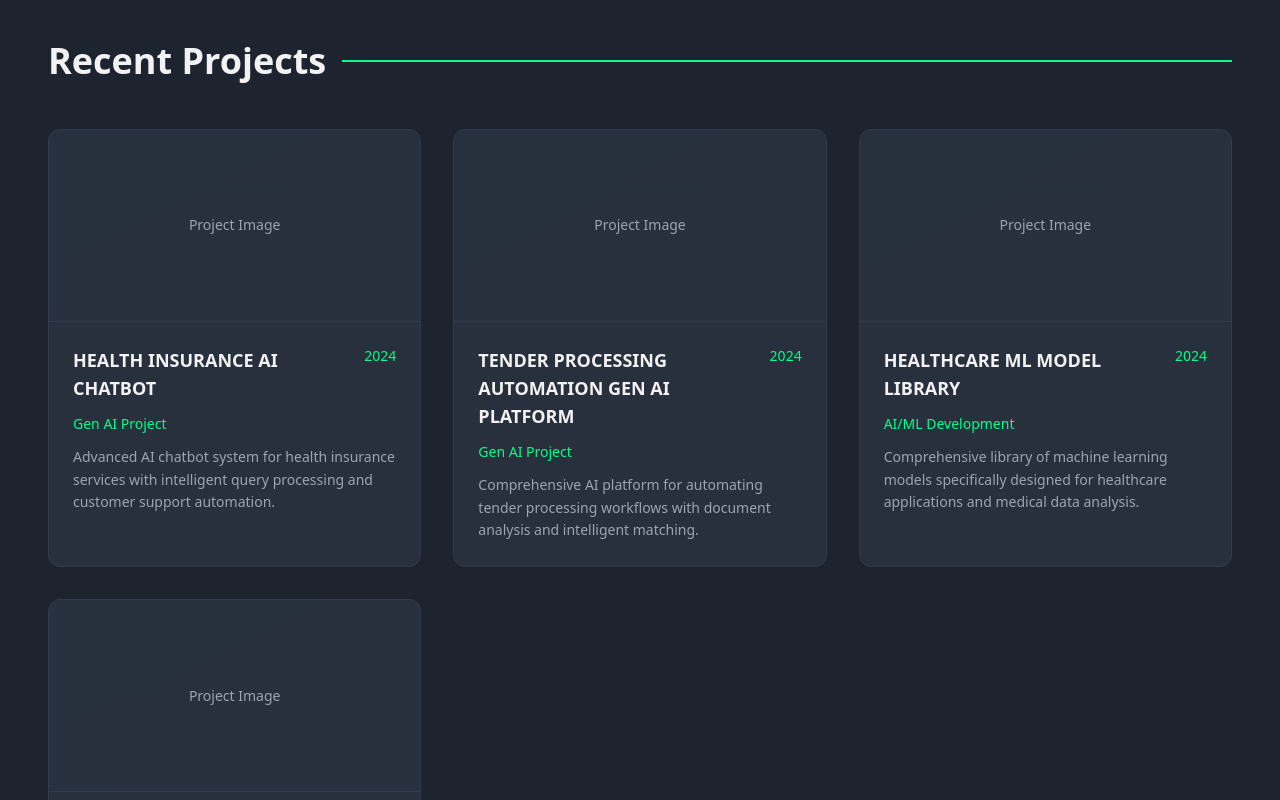
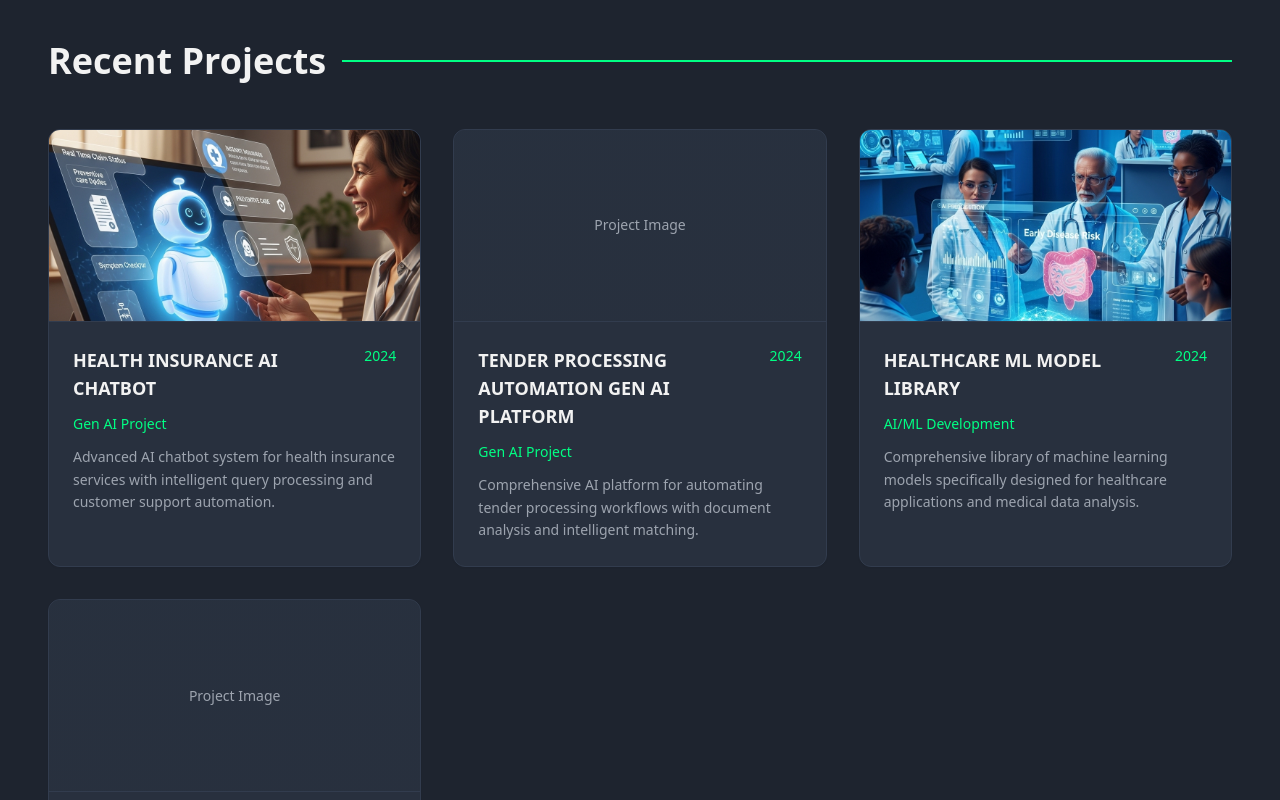
Before and after one commit to pislurcloud/achievement-canvas, a React (Vite) app: page / in a window 1280 px wide. Shown: the part 1340-2140 px from the top of the page. Built offline with nearby package versions, Linux system fonts and the light colour scheme.

Commit message:
Update portfolio images
Update the "Healthcare ML Model library" and "Health Insurance AI Chatbot" projects in the portfolio section with the provided images.

```diff
--- a/src/components/Portfolio.tsx
+++ b/src/components/Portfolio.tsx
@@ -6,7 +6,7 @@ const projects = [
     category: "Gen AI Project",
     year: "2024",
     description: "Advanced AI chatbot system for health insurance services with intelligent query processing and customer support automation.",
-    image: "placeholder"
+    image: "/lovable-uploads/424a685e-a1f4-4fe1-b481-8e02d945628b.png"
   },
   {
     title: "TENDER PROCESSING AUTOMATION GEN AI PLATFORM",
@@ -20,7 +20,7 @@ const projects = [
     category: "AI/ML Development",
     year: "2024",
     description: "Comprehensive library of machine learning models specifically designed for healthcare applications and medical data analysis.",
-    image: "placeholder"
+    image: "/lovable-uploads/09686f80-5639-478a-bb83-66f10e490ffb.png"
   },
   {
     title: "ADVANCED DATA ANALYTICS PLATFORM",
@@ -43,8 +43,16 @@ const Portfolio = () => {
         <div className="grid md:grid-cols-2 lg:grid-cols-3 gap-8">
           {projects.map((project, index) => (
             <Card key={index} className="group hover:scale-105 transition-all duration-300 bg-muted border-border hover:border-primary/50 hover:shadow-lg overflow-hidden">
-              <div className="h-48 bg-gradient-to-br from-muted to-muted/50 flex items-center justify-center border-b border-border">
-                <p className="text-muted-foreground text-sm">Project Image</p>
+              <div className="h-48 bg-gradient-to-br from-muted to-muted/50 flex items-center justify-center border-b border-border overflow-hidden">
+                {project.image !== "placeholder" ? (
+                  <img
+                    src={project.image}
+                    alt={project.title}
+                    className="w-full h-full object-cover"
+                  />
+                ) : (
+                  <p className="text-muted-foreground text-sm">Project Image</p>
+                )}
               </div>
               <CardContent className="p-6">
                 <div className="flex justify-between items-start mb-3">
```
Also changed, not shown: public/lovable-uploads/09686f80-5639-478a-bb83-66f10e490ffb.png (added), public/lovable-uploads/424a685e-a1f4-4fe1-b481-8e02d945628b.png (added).
